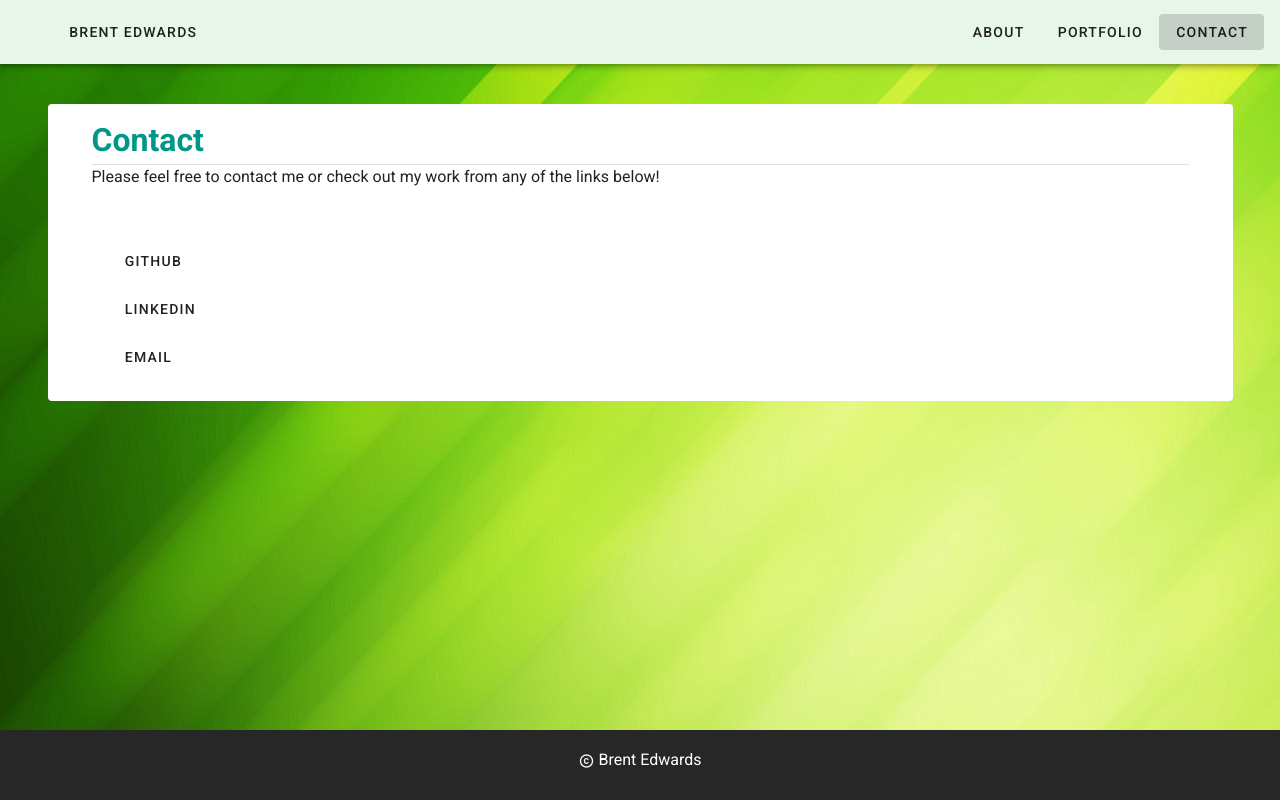
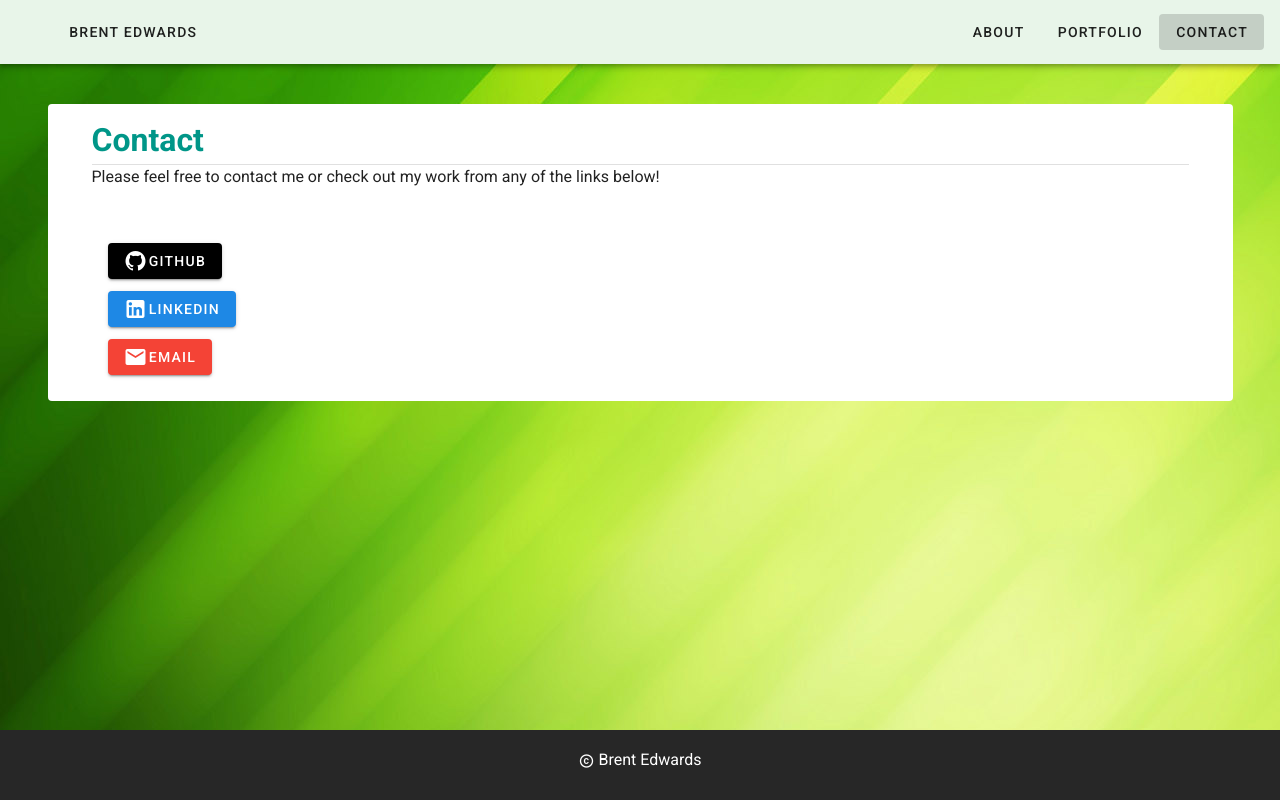
Before and after one commit to zirris512/vue-portfolio, a Vue app: page /contact in a window 1280 px wide. Built offline with nearby package versions, Linux system fonts and the light colour scheme.

Commit message:
add contact page styling

```diff
--- /dev/null
+++ b/src/components/ui/BaseButton.vue
@@ -0,0 +1,12 @@
+<template>
+   <v-btn dark :color="color" :href="link">
+      <v-icon>{{ icon }}</v-icon>
+      <slot />
+   </v-btn>
+</template>
+
+<script>
+   export default {
+      props: ["link", "color", "icon"],
+   };
+</script>
--- a/src/main.js
+++ b/src/main.js
@@ -5,11 +5,13 @@ import vuetify from "./plugins/vuetify";
 
 import BaseContainer from "./components/ui/BaseContainer.vue";
 import BaseTooltip from "./components/ui/BaseTooltip.vue";
+import BaseButton from "./components/ui/BaseButton.vue";
 
 Vue.config.productionTip = false;
 
 Vue.component("base-container", BaseContainer);
 Vue.component("base-tooltip", BaseTooltip);
+Vue.component("base-button", BaseButton);
 
 const app = new Vue({
    router,
--- a/src/views/Contact.vue
+++ b/src/views/Contact.vue
@@ -11,21 +11,28 @@
             <v-col cols="12" class="text-center">
                <v-list>
                   <v-list-item>
-                     <v-btn text href="https://github.com/zirris512"
-                        >GitHub</v-btn
+                     <base-button
+                        icon="mdi-github"
+                        color="black"
+                        href="https://github.com/zirris512"
+                        >GitHub</base-button
                      >
                   </v-list-item>
                   <v-list-item>
-                     <v-btn
-                        text
+                     <base-button
+                        icon="mdi-linkedin"
+                        color="blue darken-1"
                         href="https://www.linkedin.com/in/brentleigh-edwards-0b29a3140/"
                      >
                         LinkedIn
-                     </v-btn>
+                     </base-button>
                   </v-list-item>
                   <v-list-item>
-                     <v-btn text href="mailto:brentedwards512@gmail.com"
-                        >Email</v-btn
+                     <base-button
+                        icon="mdi-email"
+                        color="red"
+                        href="mailto:brentedwards512@gmail.com"
+                        >Email</base-button
                      >
                   </v-list-item>
                </v-list>
```
